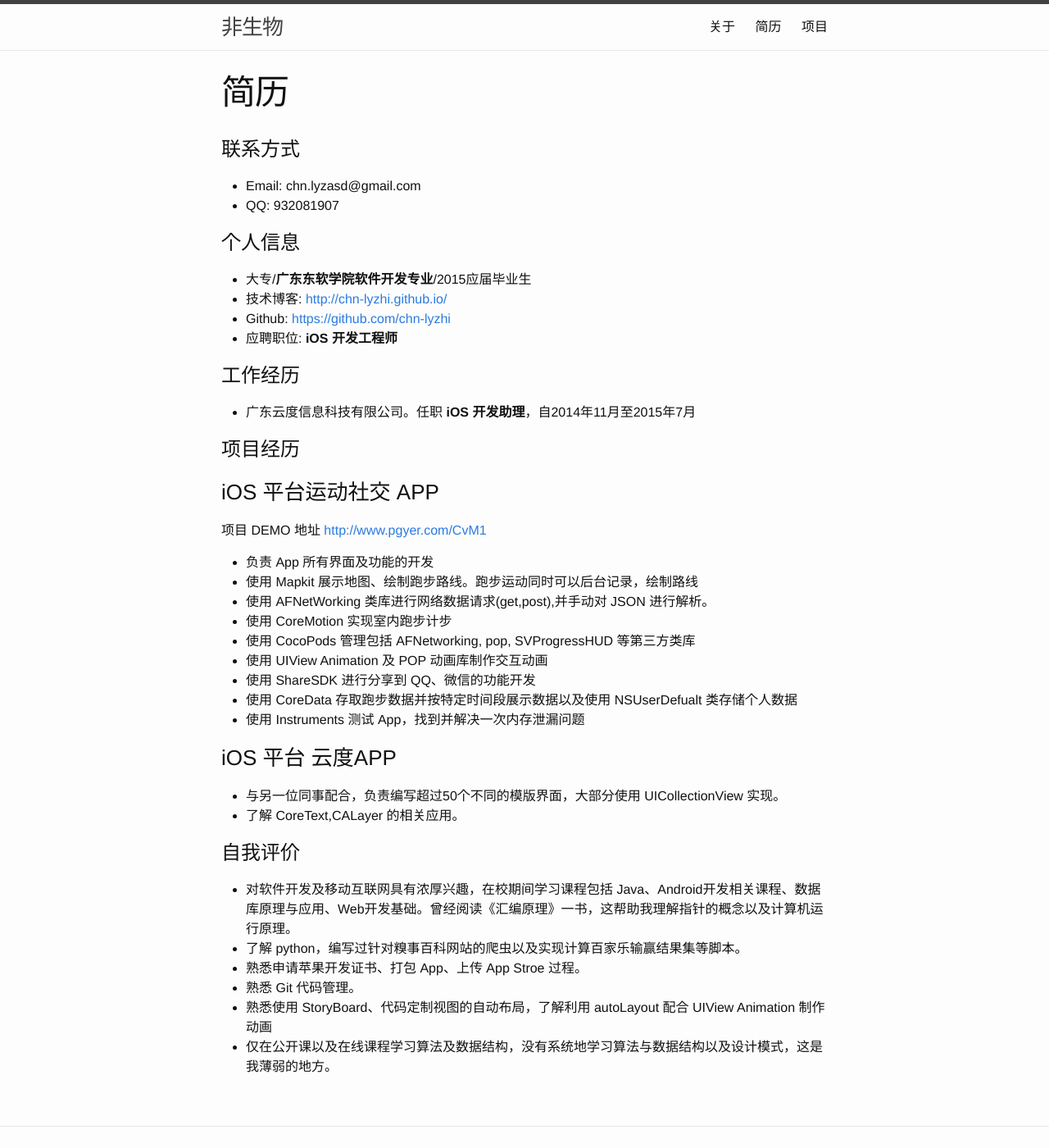
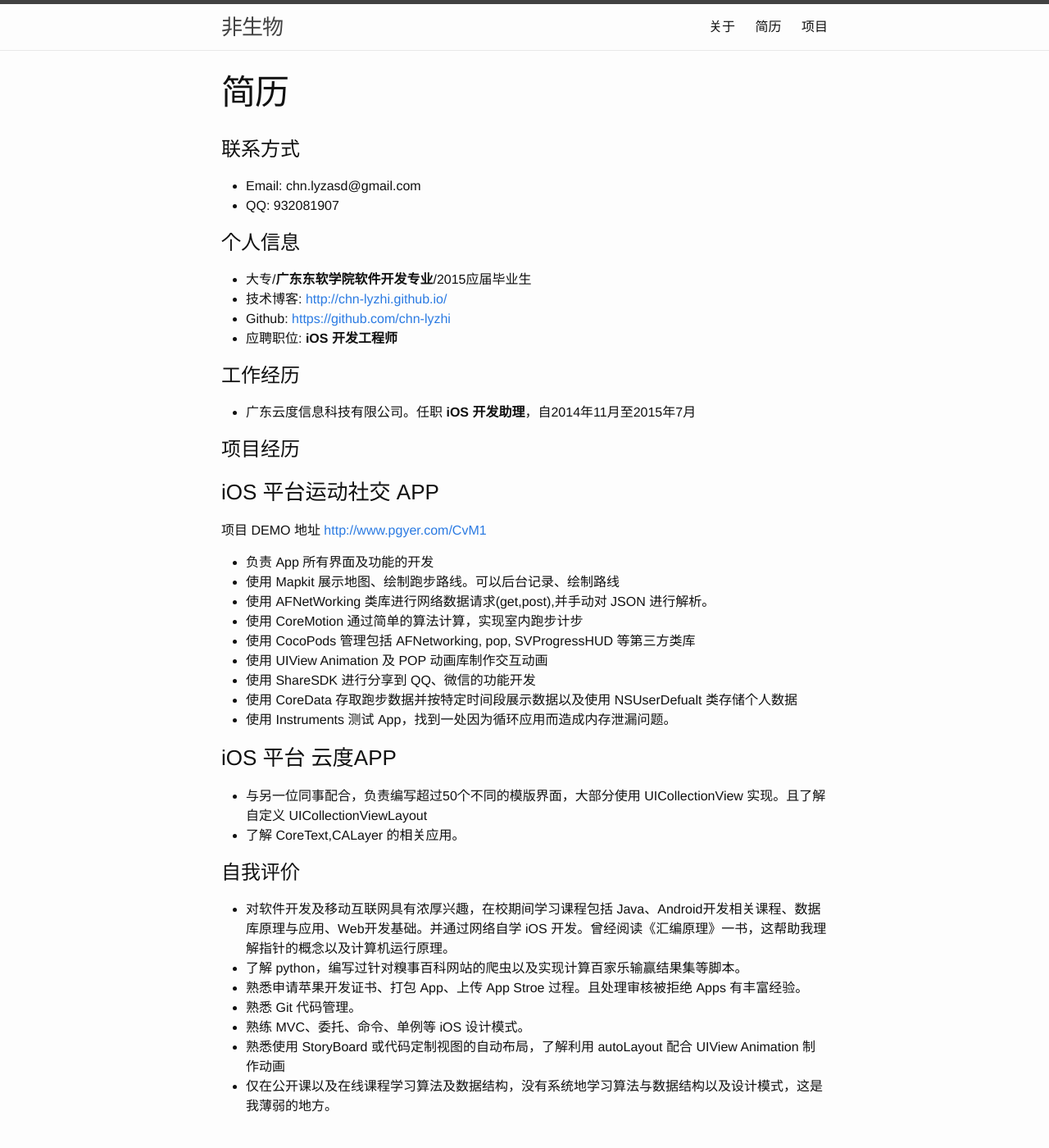
Before and after one commit to E13Lau/chn-lyzhi.github.io, a Jekyll site: the page built from 简历.md, in a window 1280 px wide and 1400 px high. Shown: the whole window at 82% size. Built offline with Jekyll 4.4.1, drawn with Linux system fonts in a browser that asks for light colours; Markdown is read by kramdown in place of the engine named in the settings.

Commit message:
no message

```diff
--- a/简历.md
+++ b/简历.md
@@ -32,18 +32,18 @@ tags: "个人"
 项目 DEMO 地址 <http://www.pgyer.com/CvM1>
 
 * 负责 App 所有界面及功能的开发
-* 使用 Mapkit 展示地图、绘制跑步路线。跑步运动同时可以后台记录，绘制路线
+* 使用 Mapkit 展示地图、绘制跑步路线。可以后台记录、绘制路线
 * 使用 AFNetWorking 类库进行网络数据请求(get,post),并手动对 JSON 进行解析。
-* 使用 CoreMotion 实现室内跑步计步
+* 使用 CoreMotion 通过简单的算法计算，实现室内跑步计步
 * 使用 CocoPods 管理包括 AFNetworking, pop, SVProgressHUD 等第三方类库
 * 使用 UIView Animation 及 POP 动画库制作交互动画
 * 使用 ShareSDK 进行分享到 QQ、微信的功能开发
 * 使用 CoreData 存取跑步数据并按特定时间段展示数据以及使用 NSUserDefualt 类存储个人数据
-* 使用 Instruments 测试 App，找到并解决一次内存泄漏问题
+* 使用 Instruments 测试 App，找到一处因为循环应用而造成内存泄漏问题。
 
 ###iOS 平台 云度APP
 
-* 与另一位同事配合，负责编写超过50个不同的模版界面，大部分使用 UICollectionView 实现。
+* 与另一位同事配合，负责编写超过50个不同的模版界面，大部分使用 UICollectionView 实现。且了解自定义 UICollectionViewLayout
 * 了解 CoreText,CALayer 的相关应用。
 
 <!--项目总结：
@@ -51,9 +51,10 @@ tags: "个人"
 
 #自我评价
 
-* 对软件开发及移动互联网具有浓厚兴趣，在校期间学习课程包括 Java、Android开发相关课程、数据库原理与应用、Web开发基础。曾经阅读《汇编原理》一书，这帮助我理解指针的概念以及计算机运行原理。
+* 对软件开发及移动互联网具有浓厚兴趣，在校期间学习课程包括 Java、Android开发相关课程、数据库原理与应用、Web开发基础。并通过网络自学 iOS 开发。曾经阅读《汇编原理》一书，这帮助我理解指针的概念以及计算机运行原理。
 * 了解 python，编写过针对糗事百科网站的爬虫以及实现计算百家乐输赢结果集等脚本。
-* 熟悉申请苹果开发证书、打包 App、上传 App Stroe 过程。
+* 熟悉申请苹果开发证书、打包 App、上传 App Stroe 过程。且处理审核被拒绝 Apps 有丰富经验。
 * 熟悉 Git 代码管理。
-* 熟悉使用 StoryBoard、代码定制视图的自动布局，了解利用 autoLayout 配合 UIView Animation 制作动画
+* 熟练 MVC、委托、命令、单例等 iOS 设计模式。
+* 熟悉使用 StoryBoard 或代码定制视图的自动布局，了解利用 autoLayout 配合 UIView Animation 制作动画
 * 仅在公开课以及在线课程学习算法及数据结构，没有系统地学习算法与数据结构以及设计模式，这是我薄弱的地方。
```
